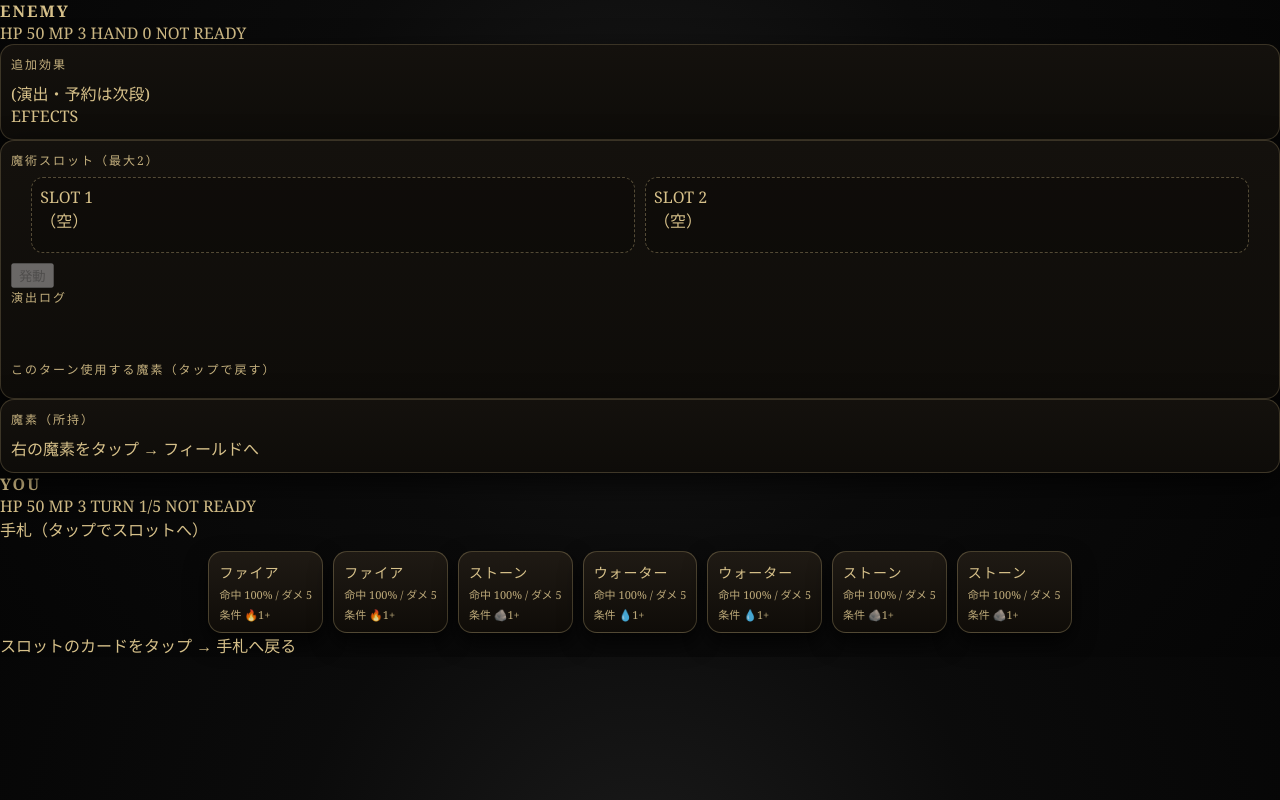
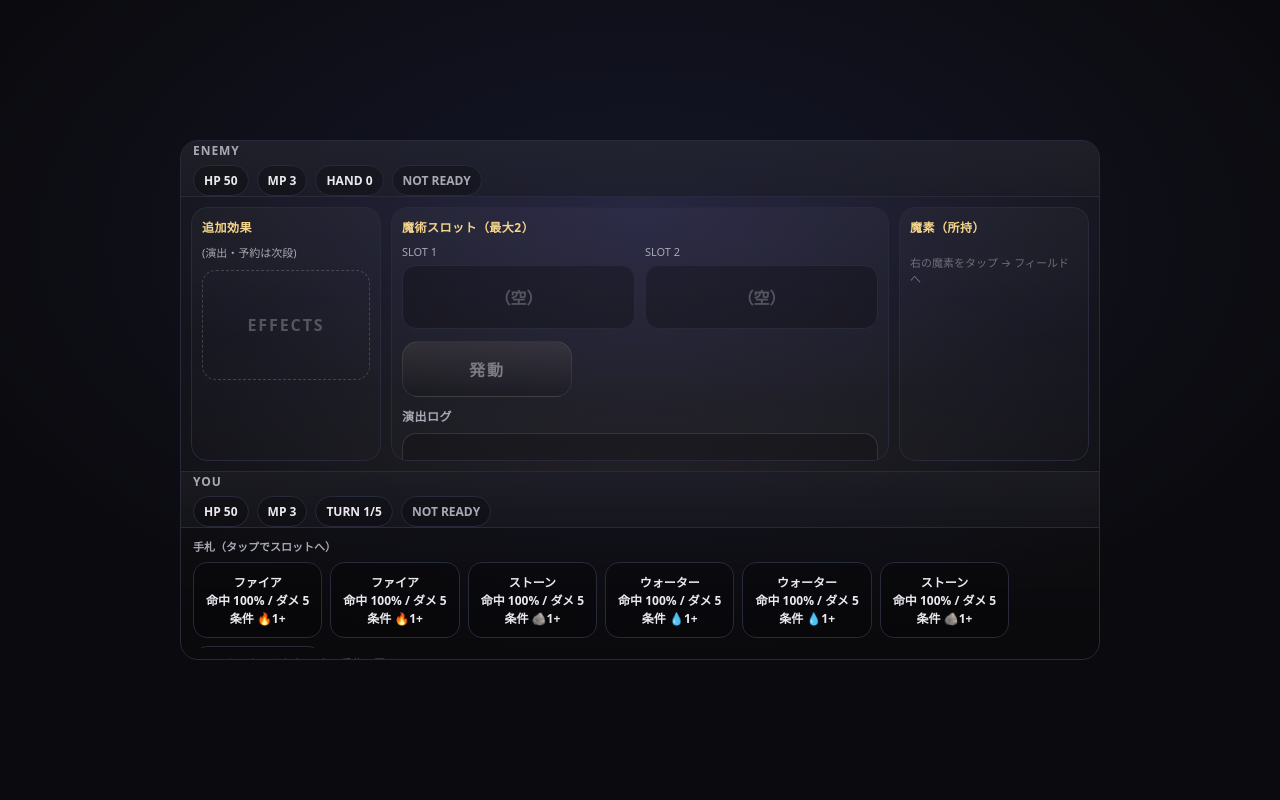
Before and after one commit to ryo112808/SPELL-BURST, a plain HTML site: page index.html in a window 1280 px wide. Drawn offline with Linux system fonts and the light colour scheme.

Commit message:
Update style.css

```diff
--- a/style.css
+++ b/style.css
@@ -1,280 +1,293 @@
 :root{
-  --bg0:#050505;
-  --bg1:#0b0b0b;
-  --stone:#14110d;
-  --stone2:#0e0c09;
-
-  --gold:#d7c18a;
-  --gold2:#a88c4a;
-
-  --red0:#3a0000;
-  --red1:#b30000;
-
-  --ok:#2dd17a;
-  --ng:#666;
-
-  --card0:#1f1a14;
-  --card1:#0f0c08;
-
-  --shadow: rgba(0,0,0,.7);
+  --bg:#0b0b0f;
+  --panel:#11131a;
+  --panel2:#0f1016;
+  --line:#262a3a;
+  --text:#e9e9ee;
+  --dim:#a9a9b5;
+  --accent:#b08cff;
+  --good:#62e39a;
+  --bad:#ff6b6b;
+  --gold:#f5d58a;
 }
 
-*{box-sizing:border-box}
+*{ box-sizing:border-box; }
+html,body{ height:100%; }
 body{
   margin:0;
-  background: radial-gradient(circle at 50% 35%, #1a1a1a 0%, var(--bg1) 45%, var(--bg0) 100%);
-  color: var(--gold);
-  font-family: ui-serif, Georgia, "Times New Roman", serif;
+  font-family: system-ui, -apple-system, "Segoe UI", Roboto, "Noto Sans JP", sans-serif;
+  background: radial-gradient(1200px 700px at 50% 30%, #141628 0%, var(--bg) 60%);
+  color:var(--text);
+  overflow:hidden;
 }
 
-.screen{
-  height:100vh;
-  display:flex;
-  flex-direction:column;
+/* 縦持ち端末でも“横UI”っぽく固定表示 */
+#rotateWrap{
+  position:fixed; inset:0;
+  display:flex; align-items:center; justify-content:center;
+}
+#app{
+  width: min(920px, 100vw);
+  height: min(520px, 100vh);
+  border:1px solid var(--line);
+  border-radius:18px;
+  overflow:hidden;
+  background: linear-gradient(180deg, rgba(255,255,255,0.03), rgba(255,255,255,0.01));
 }
 
-.zone{
-  padding:10px 12px;
+@media (orientation: portrait){
+  #app{
+    width: 100vh;
+    height: 100vw;
+    transform: rotate(90deg);
+  }
 }
 
-.enemy-zone{height:15vh; min-height:92px;}
-.player-zone{height:22vh; min-height:150px;}
-.field-zone{flex:1; position:relative; padding:10px 10px 16px;}
-
-.toprow{
+.bar{
+  height:56px;
   display:flex;
-  justify-content:space-between;
   align-items:center;
-  gap:8px;
+  padding:10px 12px;
+  background: linear-gradient(180deg, rgba(255,255,255,0.04), rgba(255,255,255,0.02));
+  border-bottom:1px solid var(--line);
+}
+.bar-bottom{
+  border-top:1px solid var(--line);
+  border-bottom:0;
 }
 .label{
-  letter-spacing:2px;
+  font-weight:800;
+  letter-spacing:0.08em;
+  font-size:12px;
+  color:var(--dim);
+  margin-bottom:6px;
+}
+.stats{
+  display:flex;
+  gap:8px;
+  flex-wrap:wrap;
+}
+.pill{
+  display:inline-flex;
+  align-items:center;
+  gap:6px;
+  padding:6px 10px;
+  border:1px solid var(--line);
+  border-radius:999px;
+  background:rgba(0,0,0,0.25);
   font-weight:700;
-}
-.small{
-  opacity:.85;
   font-size:12px;
 }
+.pill-dim{ color:var(--dim); }
 
-.hp-wrap{margin-top:8px;}
-.hp-bar{
-  width:100%;
-  height:14px;
-  border:1px solid #6b2a2a;
-  background: #1b0505;
-  box-shadow: inset 0 0 10px rgba(255,0,0,.15);
-  border-radius:10px;
-  overflow:hidden;
-}
-.hp-fill{
-  height:100%;
-  width:100%;
-  background: linear-gradient(to right, #5c0000, var(--red1));
-  transition: width .35s ease;
-}
-.hp-text{
-  margin-top:6px;
-  font-size:13px;
-  opacity:.95;
-}
-
-.ready-row{margin-top:6px;}
-.badge{
-  display:inline-block;
-  padding:5px 10px;
-  border:1px solid #3a3a3a;
-  border-radius:999px;
-  font-size:12px;
-  letter-spacing:1px;
-  color:#ddd;
-  background: rgba(30,30,30,.55);
-}
-.badge.on{
-  border-color: rgba(80,255,160,.35);
-  box-shadow: 0 0 14px rgba(45,209,122,.18);
-  color:#eafff3;
-}
-
-.field-grid{
-  height:100%;
+.field{
   display:grid;
-  grid-template-columns: 1fr 1.6fr 1fr;
+  grid-template-columns: 190px 1fr 190px;
   gap:10px;
+  padding:10px;
+  height: calc(100% - 56px - 56px - 132px);
+  background:
+    radial-gradient(900px 360px at 50% 0%, rgba(176,140,255,0.10), transparent 60%),
+    radial-gradient(900px 360px at 50% 100%, rgba(245,213,138,0.06), transparent 60%);
 }
 
 .panel{
-  border:1px solid rgba(215,193,138,.22);
-  background: linear-gradient(var(--stone), var(--stone2));
-  border-radius:14px;
-  box-shadow: 0 10px 30px var(--shadow);
-  padding:10px 10px 12px;
-  position:relative;
+  background: linear-gradient(180deg, rgba(255,255,255,0.03), rgba(255,255,255,0.01));
+  border:1px solid var(--line);
+  border-radius:16px;
+  padding:10px;
+  overflow:hidden;
+}
+.panel-title{
+  font-weight:900;
+  letter-spacing:0.04em;
+  font-size:12px;
+  color:var(--gold);
+  margin-bottom:8px;
+}
+.panel-title.small{ margin-top:10px; color:var(--dim); }
+.sub{
+  color:var(--dim);
+  font-size:11px;
+  margin-bottom:10px;
 }
 
-.panel-title{
-  font-size:12px;
-  letter-spacing:2px;
-  opacity:.9;
-  margin-bottom:8px;
+.fanPlaceholder{
+  height:110px;
+  border:1px dashed rgba(255,255,255,0.18);
+  border-radius:14px;
+  display:flex;
+  align-items:center;
+  justify-content:center;
+  color:rgba(255,255,255,0.25);
+  font-weight:800;
+  letter-spacing:0.12em;
 }
-.panel-sub{font-size:12px; opacity:.7;}
 
 .slots{
+  display:grid;
+  grid-template-columns: 1fr 1fr;
+  gap:10px;
+}
+.slotTitle{
+  font-size:11px;
+  color:var(--dim);
+  margin-bottom:6px;
+}
+.slotCard{
+  height:64px;
+  border-radius:14px;
+  border:1px solid var(--line);
+  background: rgba(0,0,0,0.25);
   display:flex;
-  gap:10px;
+  align-items:center;
   justify-content:center;
-  margin-bottom:10px;
+  padding:8px;
+  text-align:center;
+  font-weight:900;
+  cursor:pointer;
+  user-select:none;
 }
-.slot{
-  width:48%;
-  min-height:76px;
-  border:1px dashed rgba(215,193,138,.35);
-  border-radius:12px;
-  background: rgba(0,0,0,.2);
+.slotCard.empty{
+  color:rgba(255,255,255,0.25);
+  font-weight:700;
+}
+.slotCard.filled{
+  background: linear-gradient(180deg, rgba(176,140,255,0.18), rgba(0,0,0,0.25));
+}
+
+.cast{
+  width: 170px;
+  height: 56px;
+  margin: 12px auto 0;
+  border-radius:16px;
+  border:1px solid rgba(255,255,255,0.18);
+  background: linear-gradient(180deg, rgba(245,213,138,0.20), rgba(0,0,0,0.25));
+  color:var(--text);
+  font-weight:1000;
+  letter-spacing:0.12em;
+  font-size:16px;
+}
+.cast:disabled{
+  opacity:0.45;
+  filter:saturate(0.6);
+}
+
+.log{
+  height: 120px;
+  border-radius:14px;
+  border:1px solid rgba(255,255,255,0.12);
+  background: rgba(0,0,0,0.18);
+  overflow:auto;
   padding:8px;
+  font-size:12px;
+  line-height:1.55;
+}
+.log .row{ padding:4px 0; }
+.log .good{ color:var(--good); font-weight:900; }
+.log .bad{ color:var(--bad); font-weight:900; }
+.log .dim{ color:var(--dim); }
+
+.manaRack{
+  display:grid;
+  gap:8px;
+}
+.manaBtn{
+  display:flex;
+  align-items:center;
+  justify-content:space-between;
+  gap:8px;
+  padding:10px 10px;
+  border-radius:14px;
+  border:1px solid var(--line);
+  background: rgba(0,0,0,0.22);
   cursor:pointer;
+  user-select:none;
+  font-weight:900;
 }
-.slot:hover{box-shadow: 0 0 18px rgba(215,193,138,.10);}
-.slot-hint{font-size:11px; opacity:.7; letter-spacing:1px;}
-.slot-card{margin-top:6px; font-size:13px; line-height:1.2; min-height:18px;}
+.manaBtn:active{ transform: translateY(1px); }
+.manaDot{
+  width:12px; height:12px; border-radius:999px;
+  border:1px solid rgba(255,255,255,0.22);
+  box-shadow: 0 0 12px rgba(176,140,255,0.25);
+}
+.manaCount{
+  display:inline-flex;
+  align-items:center;
+  justify-content:center;
+  min-width:26px;
+  padding:4px 8px;
+  border-radius:999px;
+  border:1px solid rgba(255,255,255,0.14);
+  background: rgba(0,0,0,0.25);
+  font-size:12px;
+  color:var(--gold);
+}
 
-.mana-field{
-  margin-top:6px;
-}
-.mana-selected{
+.manaField{
   display:flex;
   flex-wrap:wrap;
   gap:8px;
-  justify-content:center;
+  min-height:44px;
+  border-radius:14px;
+  border:1px solid rgba(255,255,255,0.12);
+  background: rgba(0,0,0,0.18);
   padding:8px;
-  min-height:54px;
-  border:1px solid rgba(215,193,138,.18);
-  border-radius:12px;
-  background: rgba(0,0,0,.22);
+}
+.manaToken{
+  display:inline-flex;
+  align-items:center;
+  gap:8px;
+  padding:8px 10px;
+  border-radius:999px;
+  border:1px solid rgba(255,255,255,0.14);
+  background: rgba(176,140,255,0.10);
+  font-weight:900;
+  cursor:pointer;
+  user-select:none;
 }
 
-.cast-button{
-  margin-top:10px;
-  width:100%;
-  padding:12px 14px;
-  font-size:18px;
-  letter-spacing:3px;
-  color:#f1e2b7;
-  background: linear-gradient(#3b2f1b, #1e160d);
-  border:1px solid var(--gold2);
+.handWrap{
+  height:132px;
+  padding:10px 12px;
+  border-top:1px solid var(--line);
+  background: linear-gradient(180deg, rgba(0,0,0,0.10), rgba(0,0,0,0.25));
+}
+.handTitle{
+  font-size:11px;
+  color:var(--dim);
+  margin-bottom:8px;
+  font-weight:800;
+}
+.handHint{
+  margin-top:6px;
+  font-size:11px;
+  color:rgba(255,255,255,0.25);
+}
+.hand{
+  display:flex;
+  gap:8px;
+  flex-wrap:wrap;
+  align-content:flex-start;
+  height:86px;
+  overflow:auto;
+}
+.card{
+  padding:10px 12px;
   border-radius:14px;
-  cursor:pointer;
-  box-shadow: 0 0 18px rgba(255,200,80,.14);
-}
-.cast-button:active{
-  transform: translateY(1px);
-  box-shadow: 0 0 26px rgba(255,200,80,.22);
-}
-
-.log{
-  margin-top:10px;
-  min-height:44px;
-  font-size:13px;
-  opacity:.92;
-  white-space:pre-line;
-}
-
-.mana-pool{
-  display:flex;
-  flex-direction:column;
-  gap:10px;
-}
-.mana-chip{
-  display:flex;
-  align-items:center;
-  justify-content:space-between;
-  padding:10px 10px;
-  border-radius:12px;
-  border:1px solid rgba(215,193,138,.24);
+  border:1px solid var(--line);
+  background: rgba(0,0,0,0.25);
   cursor:pointer;
   user-select:none;
-  background: rgba(0,0,0,.18);
+  font-weight:900;
+  font-size:12px;
+  min-width:92px;
+  text-align:center;
 }
-.mana-chip:active{transform: translateY(1px);}
-.mana-name{display:flex; align-items:center; gap:10px; font-size:14px;}
-.mana-count{
-  font-weight:700;
-  padding:4px 9px;
-  border-radius:999px;
-  border:1px solid rgba(215,193,138,.25);
-  background: rgba(0,0,0,.2);
+.card:active{ transform: translateY(1px); }
+
+.hint{
+  margin-top:10px;
+  font-size:11px;
+  color:rgba(255,255,255,0.35);
 }
-
-.orb{
-  width:18px; height:18px; border-radius:999px;
-  box-shadow: 0 0 14px rgba(255,255,255,.08);
-}
-.fire { background: radial-gradient(circle, #ff4a1f, #5a0000); box-shadow: 0 0 14px rgba(255,80,40,.45);}
-.water{ background: radial-gradient(circle, #3bd0ff, #003a52); box-shadow: 0 0 14px rgba(60,200,255,.35);}
-.earth{ background: radial-gradient(circle, #b7a06a, #2a2012); box-shadow: 0 0 14px rgba(200,170,80,.22);}
-.light{ background: radial-gradient(circle, #fff3c2, #6b5a2b); box-shadow: 0 0 16px rgba(255,240,190,.35);}
-.dark { background: radial-gradient(circle, #b86cff, #2a003a); box-shadow: 0 0 14px rgba(184,108,255,.28);}
-
-.hand-wrap{margin-top:10px;}
-.hand{
-  display:flex;
-  justify-content:center;
-  flex-wrap:wrap;
-  gap:10px;
-  padding:10px 2px 0;
-}
-.card{
-  min-width:104px;
-  padding:10px 10px;
-  border-radius:14px;
-  border:1px solid rgba(215,193,138,.28);
-  background: linear-gradient(var(--card0), var(--card1));
-  box-shadow: 0 10px 22px var(--shadow);
-  cursor:pointer;
-  text-align:left;
-}
-.card .cname{font-size:14px; letter-spacing:1px;}
-.card .cmeta{font-size:11px; opacity:.85; margin-top:6px; line-height:1.25;}
-.card:active{transform: translateY(1px);}
-
-.fx-layer{
-  position:absolute;
-  inset:0;
-  pointer-events:none;
-}
-.fx-float{
-  position:absolute;
-  font-weight:800;
-  letter-spacing:1px;
-  text-shadow: 0 6px 18px rgba(0,0,0,.7);
-  animation: floatUp .9s ease forwards;
-}
-.fx-dmg{ color:#ff5a5a; }
-.fx-heal{ color:#79ffb3; }
-.fx-miss{ color:#c7c7c7; }
-
-@keyframes floatUp{
-  from{ transform: translateY(0); opacity:0; }
-  15%{ opacity:1; }
-  to{ transform: translateY(-34px); opacity:0; }
-}
-
-.shake{
-  animation: shake .28s ease;
-}
-@keyframes shake{
-  0%{transform: translateX(0)}
-  20%{transform: translateX(-6px)}
-  40%{transform: translateX(6px)}
-  60%{transform: translateX(-4px)}
-  80%{transform: translateX(4px)}
-  100%{transform: translateX(0)}
-}
-.glow{
-  animation: glow .35s ease;
-}
-@keyframes glow{
-  0%{ box-shadow: 0 0 0 rgba(255,240,190,0); }
-  60%{ box-shadow: 0 0 26px rgba(255,240,190,.22); }
-  100%{ box-shadow: 0 0 0 rgba(255,240,190,0); }
-}
```
